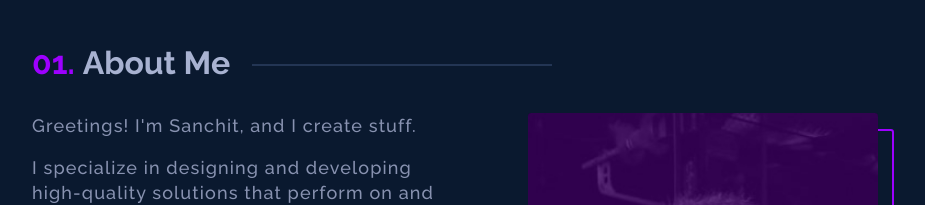
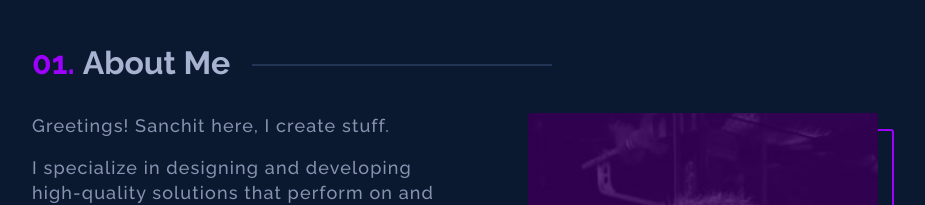
Before and after one commit to sanch1t/nextport, a Next.js app: page / in a window 1280 px wide. Shown: the part 802-1007 px from the top of the page, without its empty margins (208-1133 px from the left). Built offline with nearby package versions, Linux system fonts and the light colour scheme.

Commit message:
Error Handling

```diff
--- a/src/sections/About.tsx
+++ b/src/sections/About.tsx
@@ -28,7 +28,7 @@ function About() {
       <div className="about-grid">
         <div className="about-grid-info">
           <p className="about-grid-info-text">
-            Greetings! I'm  Sanchit, and I create stuff.
+            Greetings! Sanchit here, I create stuff.
           </p>
           <p className="about-grid-info-text">
             I specialize in designing and developing
```
